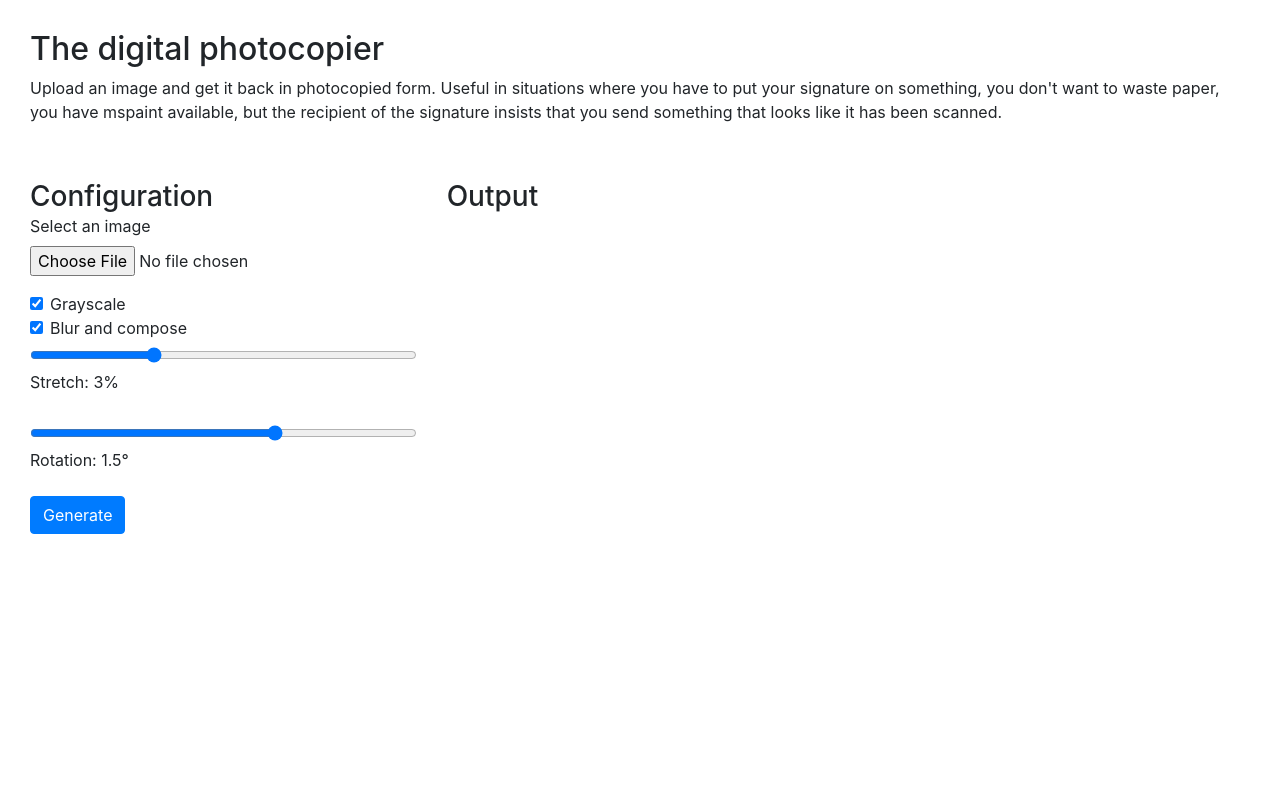
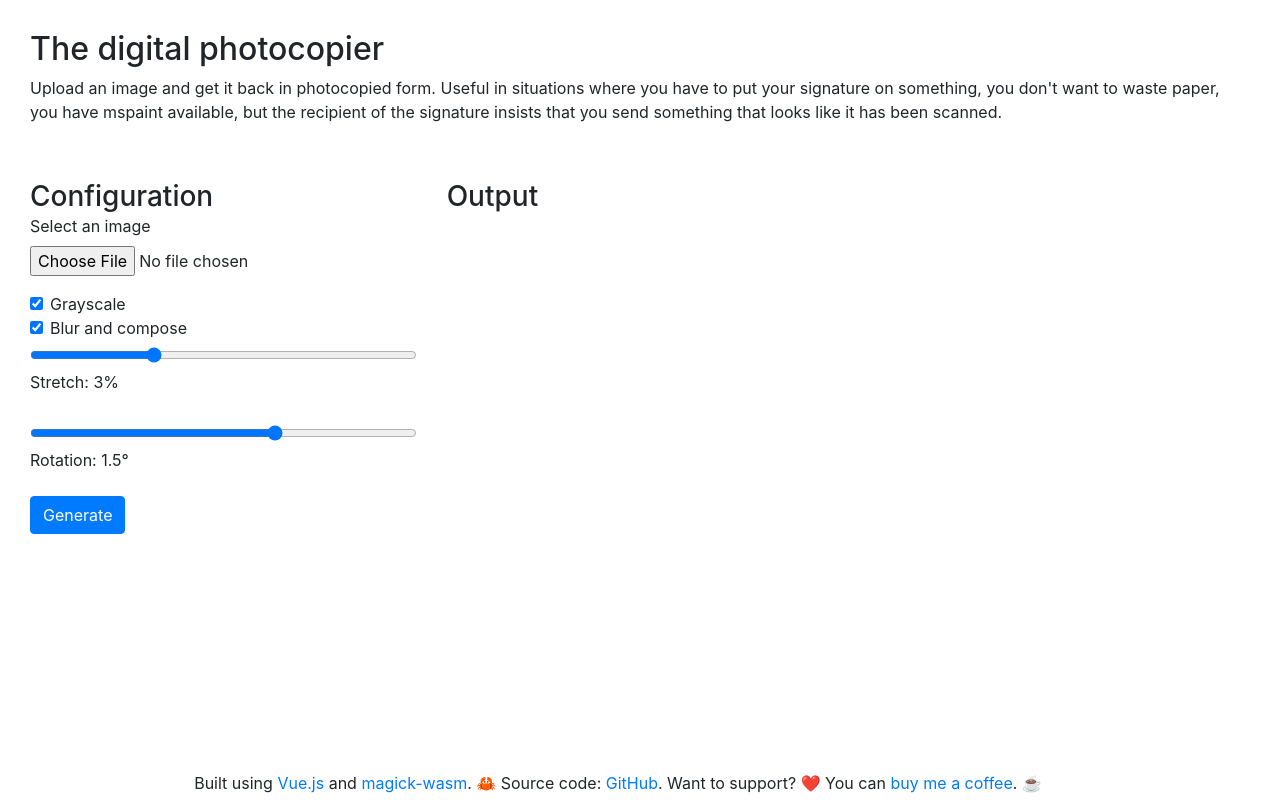
Before and after one commit to fuglede/photocopy-wasm, a Vue app: page / in a window 1280 px wide. Built offline with nearby package versions, Linux system fonts and the light colour scheme.

Commit message:
Add a footer with some references

```diff
--- a/public/index.html
+++ b/public/index.html
@@ -17,4 +17,5 @@
     <div id="app"></div>
     <!-- built files will be auto injected -->
   </body>
+  <footer>Built using <a href="https://github.com/vuejs/core">Vue.js</a> and <a href="https://github.com/dlemstra/magick-wasm">magick-wasm</a>. 🦀 Source code: <a href="https://github.com/fuglede/photocopy-wasm">GitHub</a>. Want to support? ❤️ You can <a href="https://ko-fi.com/fuglede">buy me a coffee</a>. ☕</footer>
 </html>
--- a/src/App.vue
+++ b/src/App.vue
@@ -17,4 +17,14 @@ export default {
 #app {
   margin: 30px;
 }
+
+footer {
+  position: fixed;
+  font-size: 100%;
+  left: 10px;
+  bottom: 5px;
+  right: 10px;
+  width: 95%;
+  text-align: center;
+}
 </style>
```
